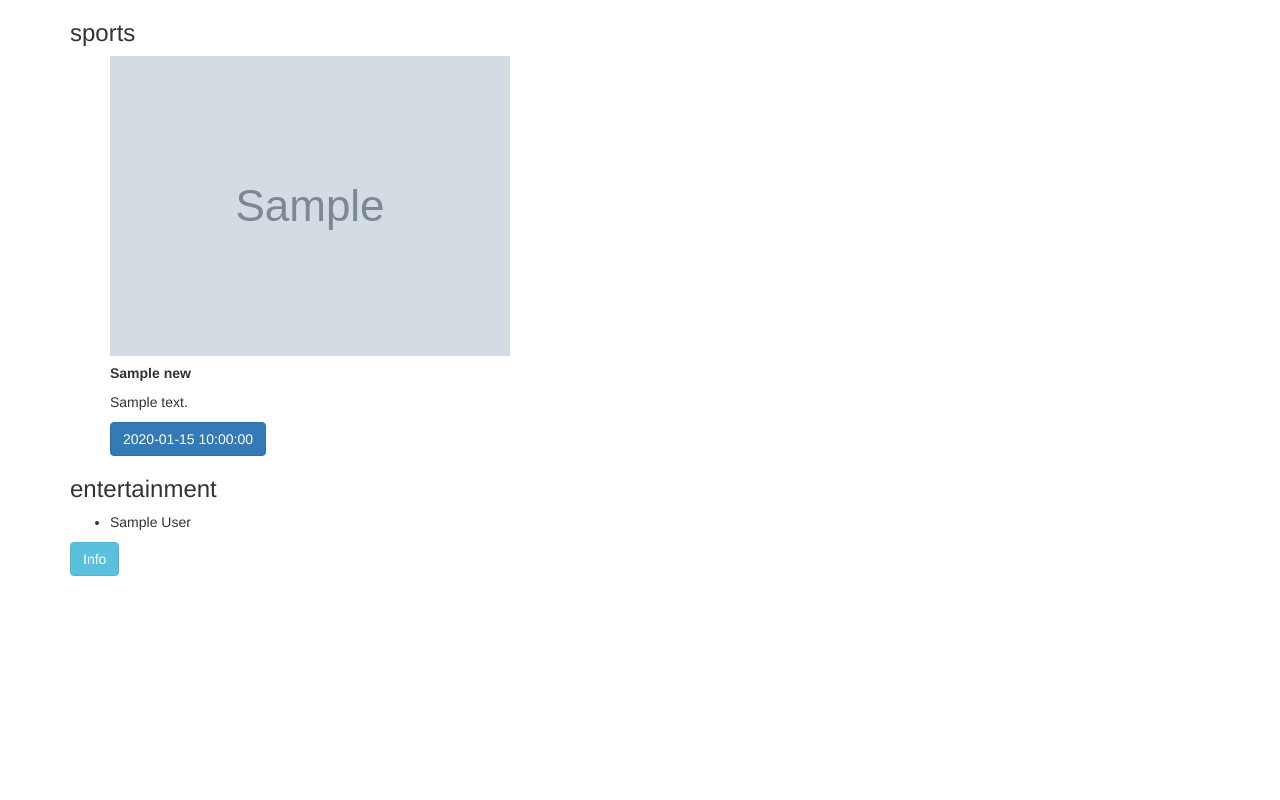
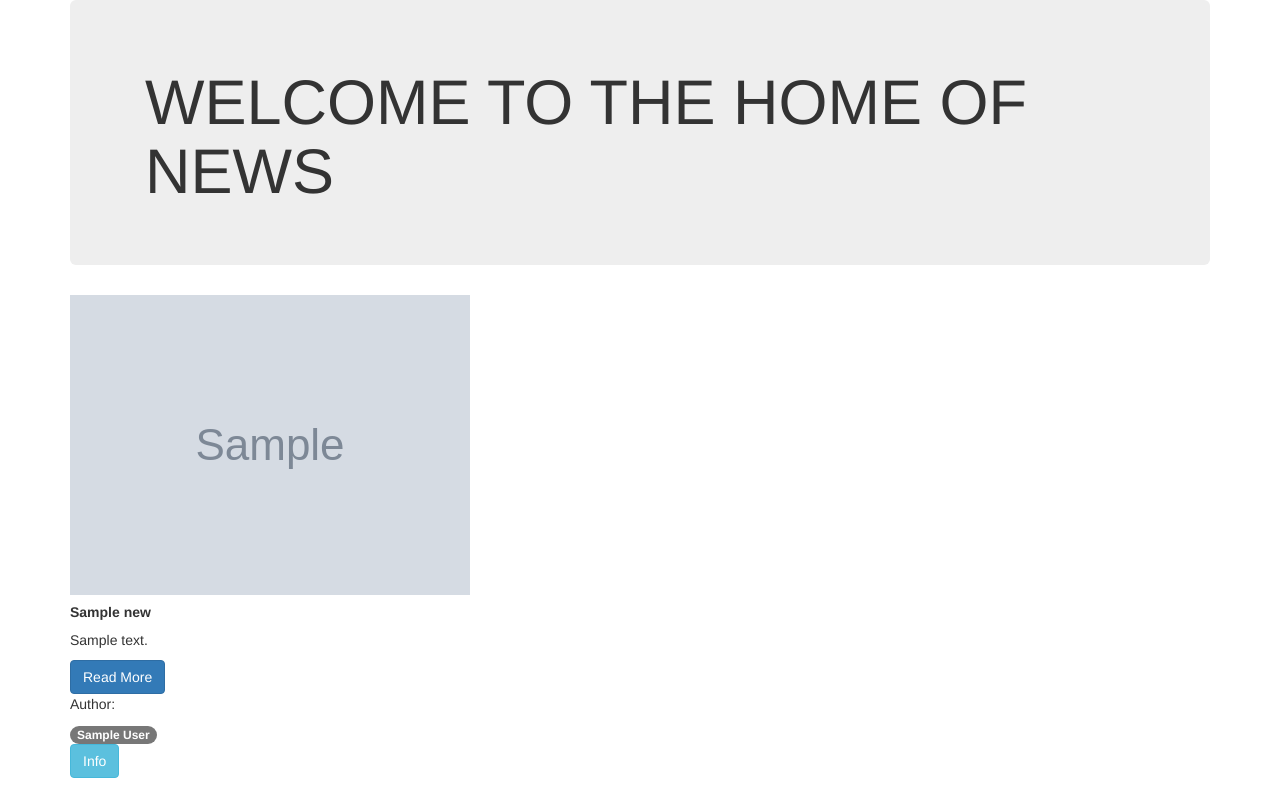
Before and after one commit to Kenneth-joseph/news-article-listing, a Flask app: template app/templates/index.html in a window 1280 px wide. Run offline with Flask 2, Linux system fonts and the light colour scheme; the template is opened without the code that fills it: most values are stand-ins (such as "Sample title", 1, 10 or a date in 2020); grey boxes marked "Sample" are stand-in pictures; some libraries are stand-ins or nearby versions.

Commit message:
deploying to heroku

```diff
--- a/app/templates/index.html
+++ b/app/templates/index.html
@@ -3,29 +3,30 @@
 
 
     <div class="container">
+        <div class="col-12-lg col-12-md col-12-sm">
+                <div class="jumbotron jumbotron-fluid">
+                        <div class="container">
+                          <h1 class="display-4">WELCOME TO THE HOME OF NEWS</h1>
+                        </div>
+                      </div>
+        </div>
+
         <div class="row">
-            <div class="col-lg-12 col-md-12 col-sm-6">
-                    <h3>sports</h3>
-                    <ul>
-                            {%for latest_news in sports%}
-                        <div class="card" style="width: 18rem;">
+            <div class="col-lg-12">
+
+                        <div class="card p-3">
+                                {%for latest_news in sports%}
                             <img class="card-img-top" src="{{latest_news.urlToImage}}" alt="Card image cap">
                                 <div class="card-body">
                                      <h5 class="card-title"><strong>{{latest_news.title}}</strong></h5>
                                      <p class="card-text">{{latest_news.content}}</p>
-                                     <a href="#" class="btn btn-primary">{{latest_news.publishedAt}}</a>
+                                     <a href="{{latest_news.url}}" class="btn btn-primary">Read More</a>
+                                     <p>Author: </p><span class="badge badge-dark">{{latest_news.author}}</span>
                                 </div>
+                                {%endfor%}
                         </div>
-                            {%endfor%}
 
-                    </ul>
 
-                    <h3>entertainment</h3>
-                    <ul>
-                        {%for latest_news in entertainment%}
-                          <li>{{latest_news.author}}</li>
-                          {%endfor%}
-                    </ul>
             </div>
         </div>
         <button type="button" class="btn btn-info">Info</button>
```
Also changed, not shown: requirements.txt (deleted, +0 -19 lines).
